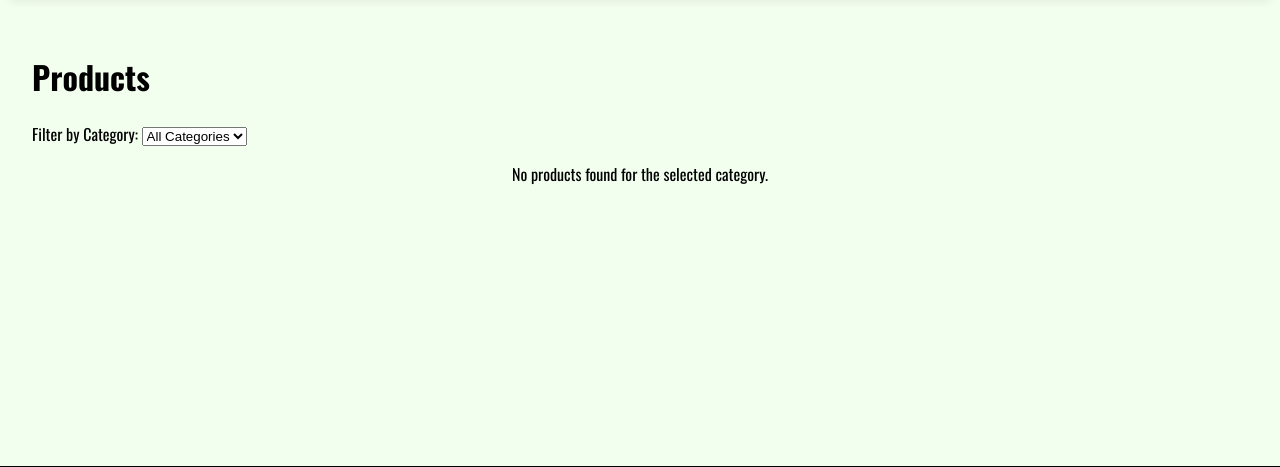
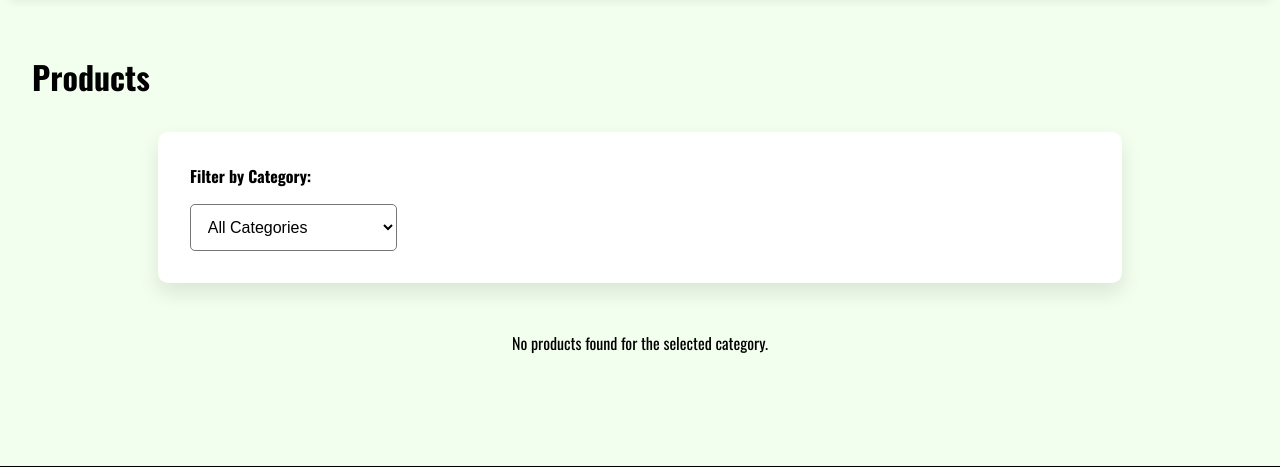
Before and after one commit to harikarnan/Desi-Mart, a PHP site: page /products.php in a window 1280 px wide. Shown: the part 107-574 px from the top of the page. Run offline with PHP 8.4, Linux system fonts and the light colour scheme; data that the repository does not hold is empty.

Commit message:
product page changes

```diff
--- a/desimart/products.php
+++ b/desimart/products.php
@@ -33,7 +33,11 @@ $products = $stmt->fetchAll(PDO::FETCH_ASSOC);
     <?php include 'includes/header.php'; ?>
     <main>
         <h1>Products</h1>
-        <form method="GET">
+
+        <!-- Filter Section -->
+        <section class="filter-section">
+            <form method="GET" class="filter-form">
+                <div class="filter-group">
                     <label for="category">Filter by Category:</label>
                     <select name="category" id="category" onchange="this.form.submit()">
                         <option value="">All Categories</option>
@@ -44,7 +48,11 @@ $products = $stmt->fetchAll(PDO::FETCH_ASSOC);
                             </option>
                         <?php endforeach; ?>
                     </select>
+                </div>
             </form>
+        </section>
+
+        <!-- Product List -->
         <div class="product-list">
             <?php if (empty($products)): ?>
                 <p>No products found for the selected category.</p>
--- a/desimart/styles.css
+++ b/desimart/styles.css
@@ -177,7 +177,6 @@ header nav a:hover {
 .filter-form select {
     padding: 0.8rem;
     font-size: 1rem;
-    border: 2px solid var(--primary-cta-color);
     border-radius: 5px;
     background-color: var(--white);
     color: var(--black);
@@ -231,7 +230,6 @@ header nav a:hover {
 
 .product-item {
     background: var(--white);
-    border: 1px solid var(--secondary-cta-color);
     border-radius: 5px;
     padding: 1rem;
     text-align: center;
```
Lines whose indentation alone changed are shown as unchanged.
